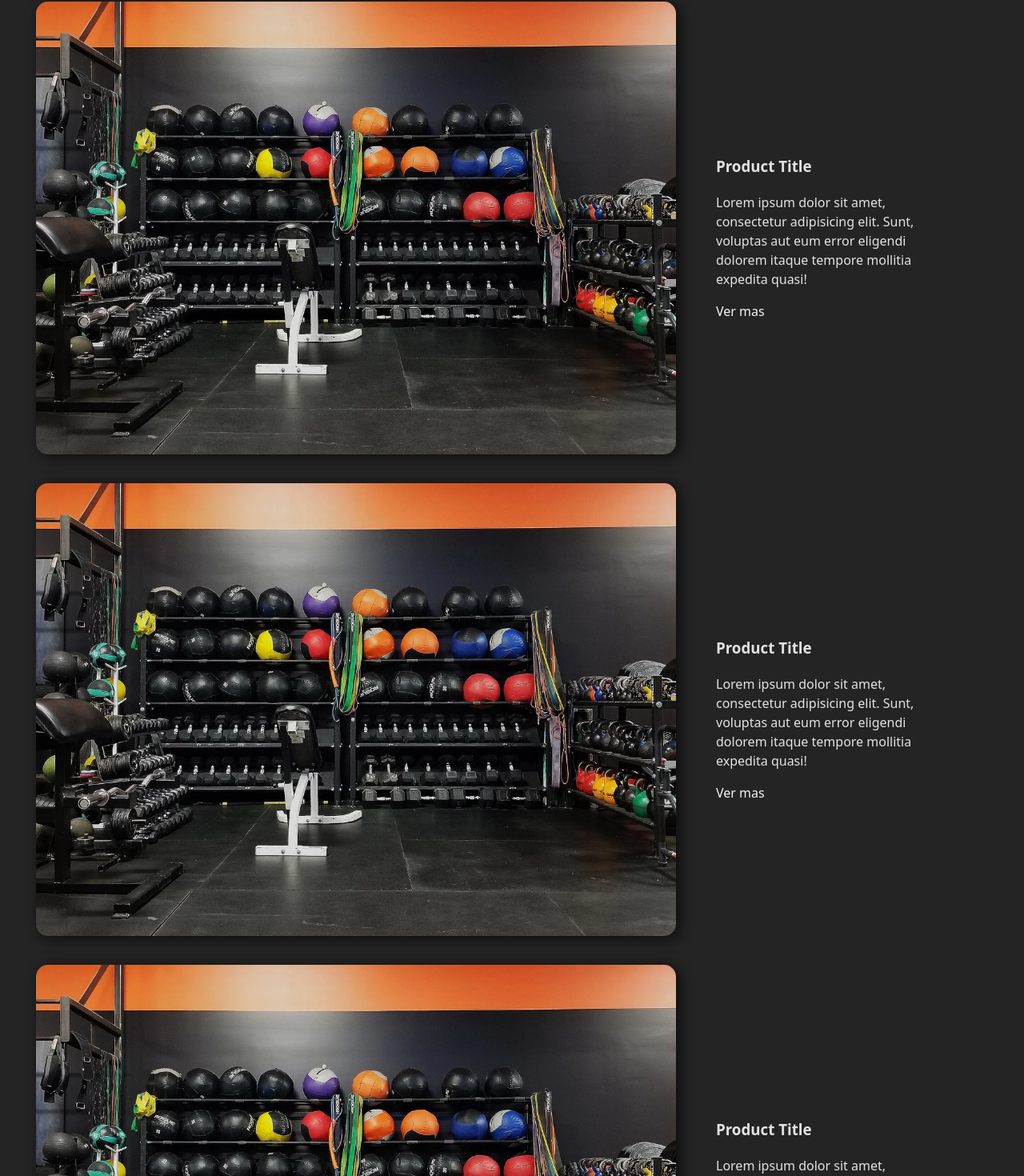
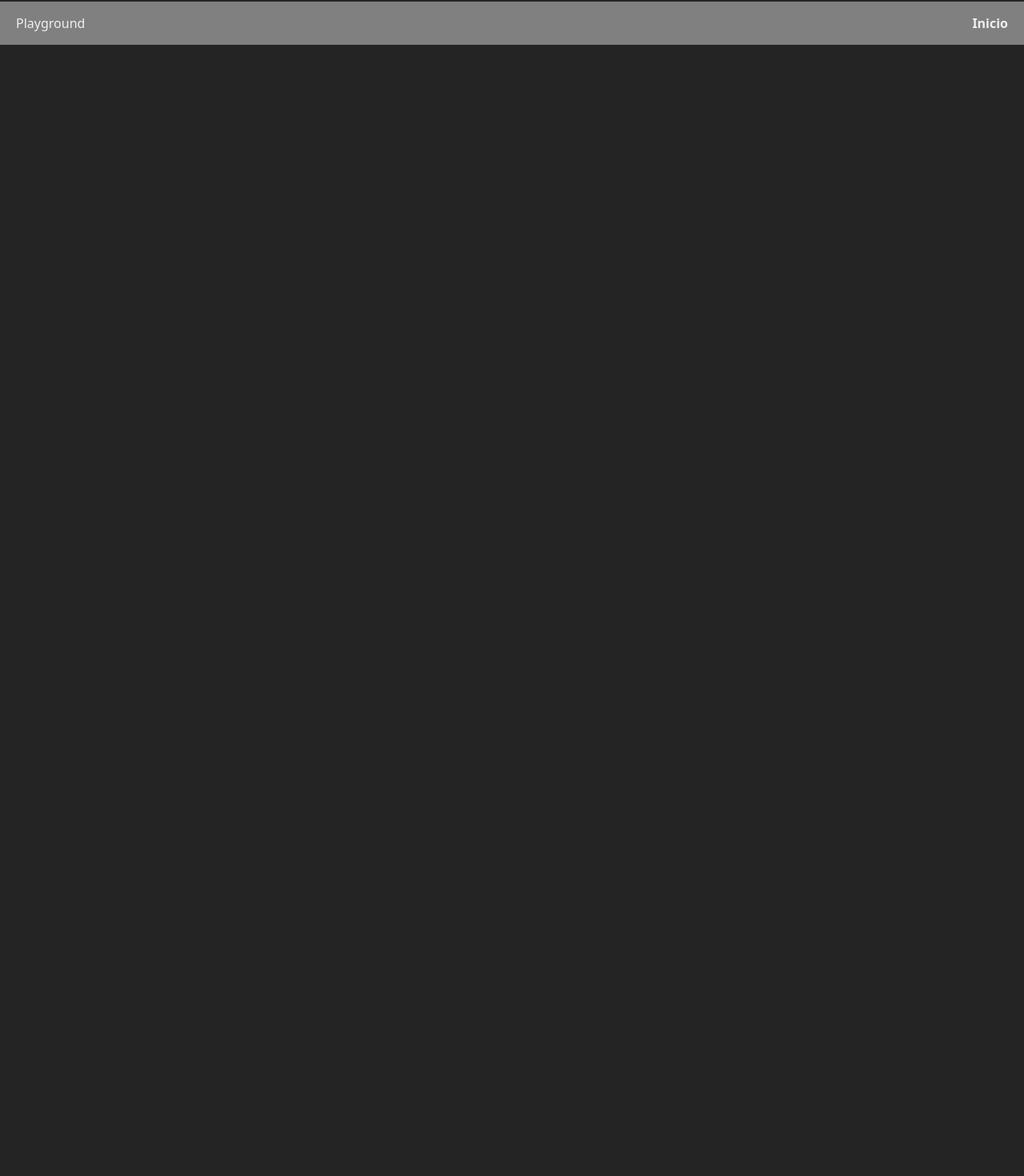
Before and after one commit to BryanGordon/playground, a React (Vite) app: page / in a window 1280 px wide. Shown: the part 1402-2872 px from the top of the page at 80% size. After the commit the page ends 1458 px from the top, so only its background shows below. Built offline with nearby package versions, Linux system fonts and the light colour scheme.

Commit message:
Update file

```diff
--- a/src/App.tsx
+++ b/src/App.tsx
@@ -1,6 +1,8 @@
 import { AnimatedHeader } from './components/AnimatedHeader'
+import { BlurHover } from './components/BlurHover'
 import { Content } from './components/Content'
 import { Footer } from './components/Footer'
+// import { SlideCarrousel } from './components/SlideCarrousel'
 // import { Header } from './components/Header'
 // import { Modal } from './components/Modal'
 // import { StickyButton } from './components/StickyButton'
@@ -11,9 +13,7 @@
       <AnimatedHeader />
       <Content />
       <Content />
-      <Content />
-      <Content />
-      <Content />
+      <BlurHover />
       <Footer />
     </main>
   )
```
